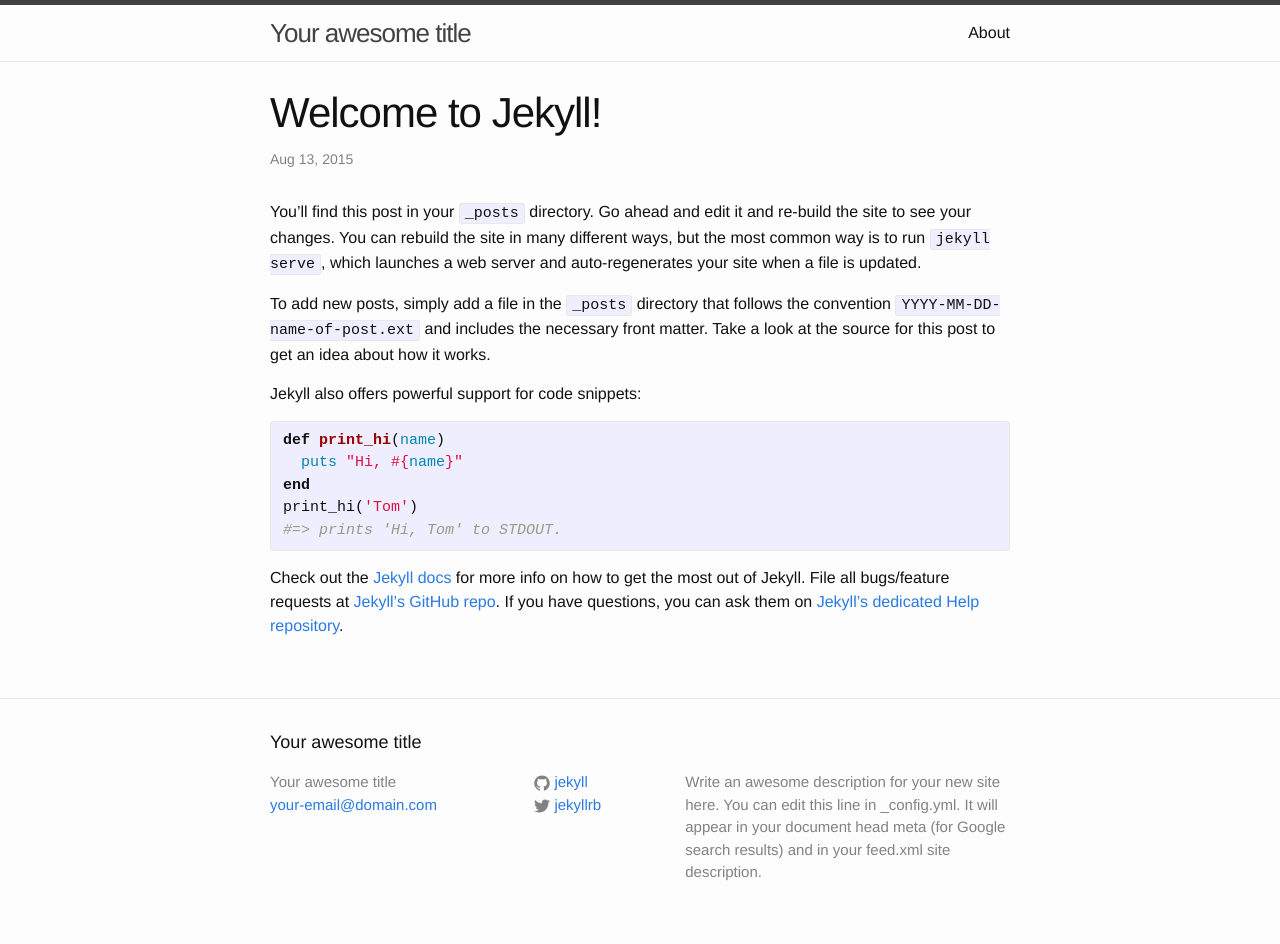
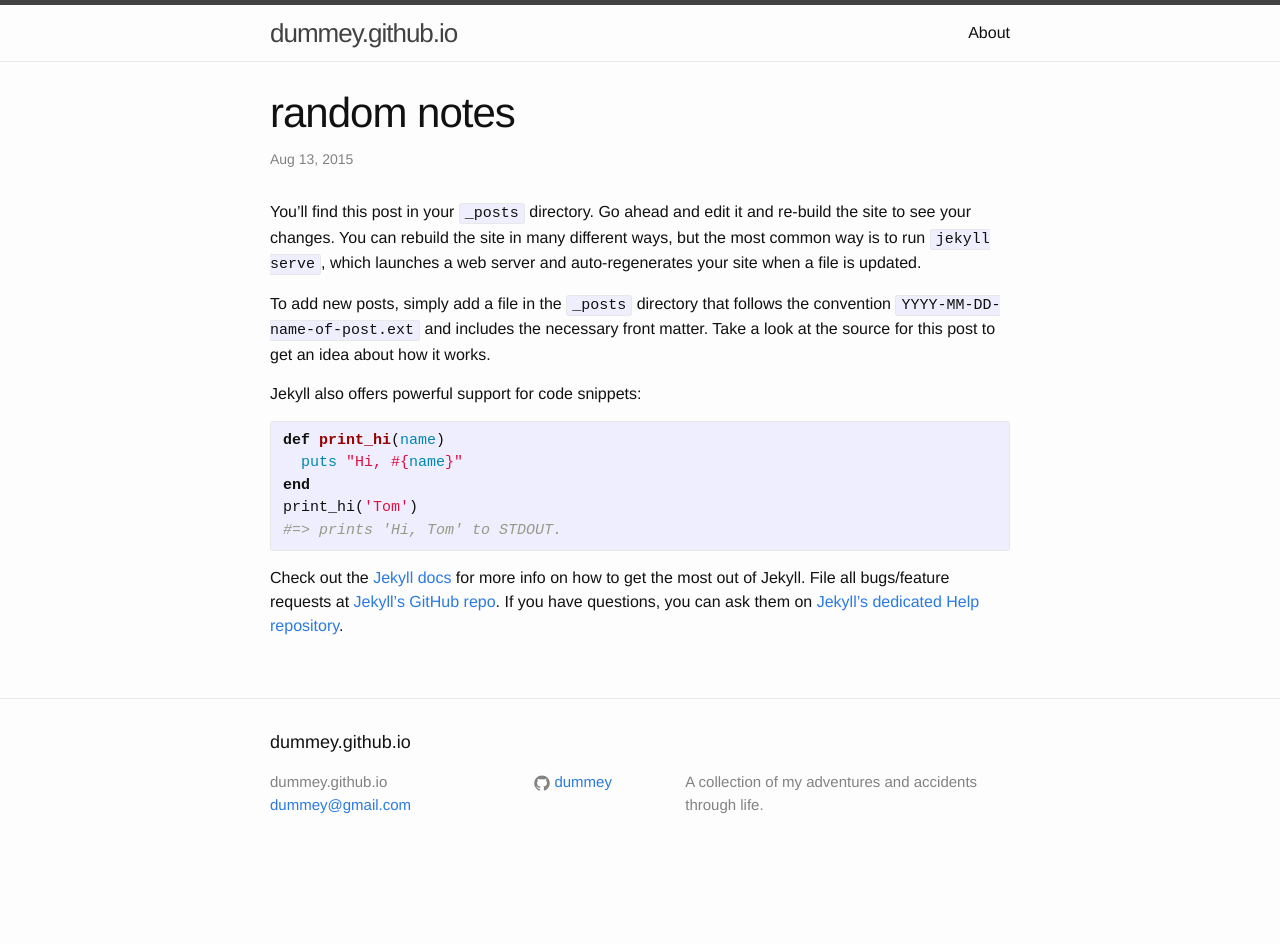
Before and after one commit to dummey/dummey.github.io, a Jekyll site: the page built from _posts/2015-08-13-welcome-to-jekyll.markdown, in a window 1280 px wide. Built offline with Jekyll 4.4.1, drawn with Linux system fonts in a browser that asks for light colours; after the commit the page ends 900 px from its top, so only the background shows below that.

Commit message:
Does this work?

```diff
--- a/_config.yml
+++ b/_config.yml
@@ -1,14 +1,12 @@
 # Site settings
-title: Your awesome title
-email: your-email@domain.com
-description: > # this means to ignore newlines until "baseurl:"
-  Write an awesome description for your new site here. You can edit this
-  line in _config.yml. It will appear in your document head meta (for
-  Google search results) and in your feed.xml site description.
+title: dummey.github.io
+email: dummey@gmail.com
+description: "A collection of my adventures and accidents through life."
+
 baseurl: "" # the subpath of your site, e.g. /blog/
-url: "http://yourdomain.com" # the base hostname & protocol for your site
-twitter_username: jekyllrb
-github_username:  jekyll
+url: "http://dummey.github.io" # the base hostname & protocol for your site
+twitter_username:
+github_username:  dummey
 
 # Build settings
 markdown: kramdown
--- a/_posts/2015-08-13-welcome-to-jekyll.markdown
+++ b/_posts/2015-08-13-welcome-to-jekyll.markdown
@@ -1,8 +1,8 @@
 ---
 layout: post
-title:  "Welcome to Jekyll!"
+title:  "random notes"
 date:   2015-08-13 15:00:19
-categories: jekyll update
+categories: notes
 ---
 You’ll find this post in your `_posts` directory. Go ahead and edit it and re-build the site to see your changes. You can rebuild the site in many different ways, but the most common way is to run `jekyll serve`, which launches a web server and auto-regenerates your site when a file is updated.
 
```
Also changed, not shown: notes/project_ideas.md (+3 -0 lines), 5 other files.
